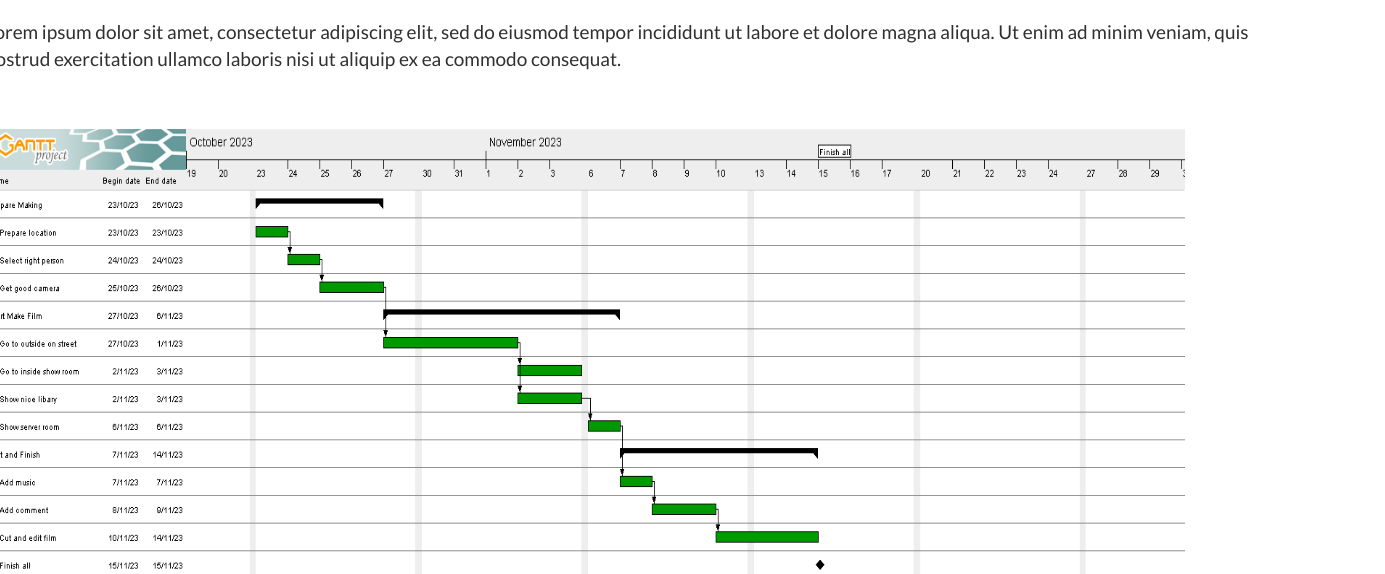
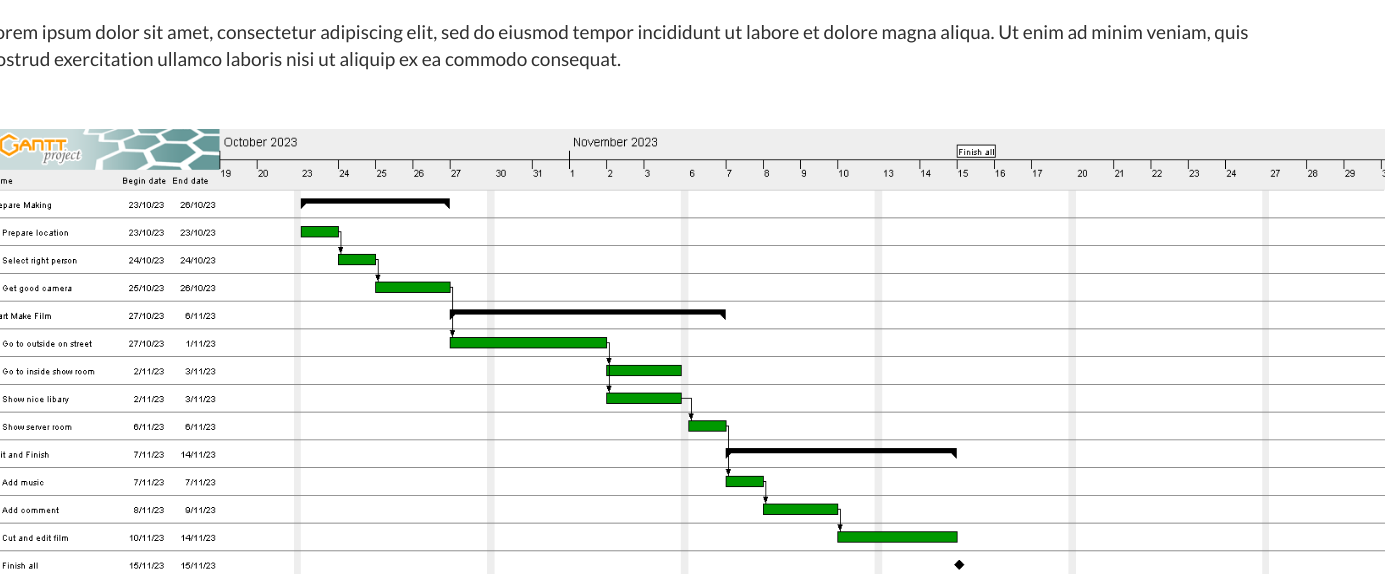
Before and after one commit to Huynbin1988/Demo10, a plain HTML site: page index.html in a window 1280 px wide. Shown: the part 6390-6964 px from the top of the page, 1385 px wide, since content can reach past the window. Drawn offline with nearby package versions, Linux system fonts and the light colour scheme.

Commit message:
Update index.html

```diff
--- a/index.html
+++ b/index.html
@@ -441,7 +441,7 @@
       <h2>Create Promotion Video</h2>
       <h4>Lorem ipsum dolor sit amet, consectetur adipiscing elit, sed do eiusmod tempor incididunt ut labore et dolore magna aliqua. Ut enim ad minim veniam, quis nostrud exercitation ullamco laboris nisi ut aliquip ex ea commodo consequat.</h4><br>
 
-          <img src="images/CreatPomotionVideo.png" alt="time" width="1200px" height="450px">
+          <img src="images/CreatPomotionVideo.png" alt="time" width="1400px" height="450px">
           <span class="glyphicon glyphicon-film logo" style="margin: 0 250px;"></span>
     </div>
     </div>
```
